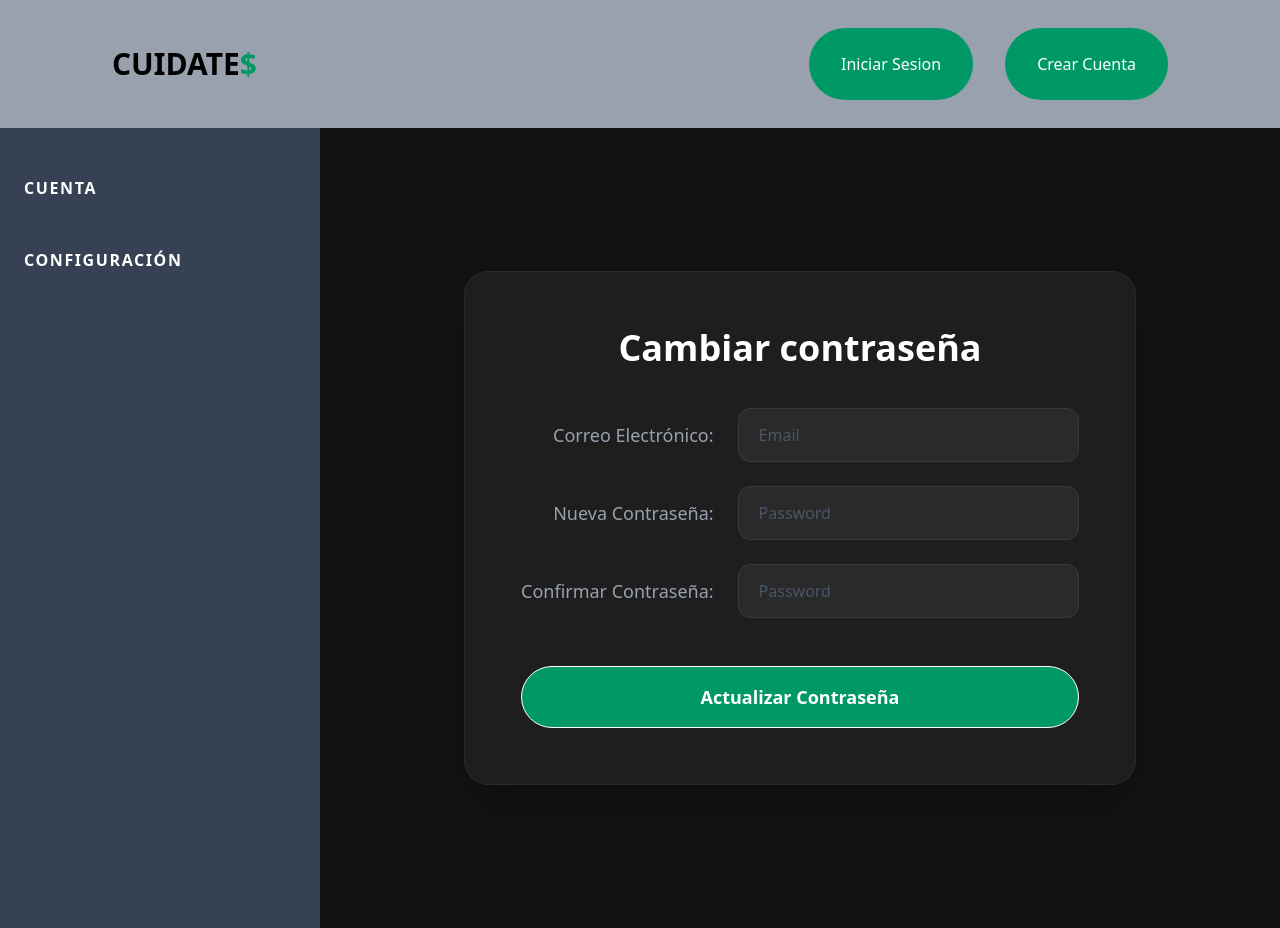
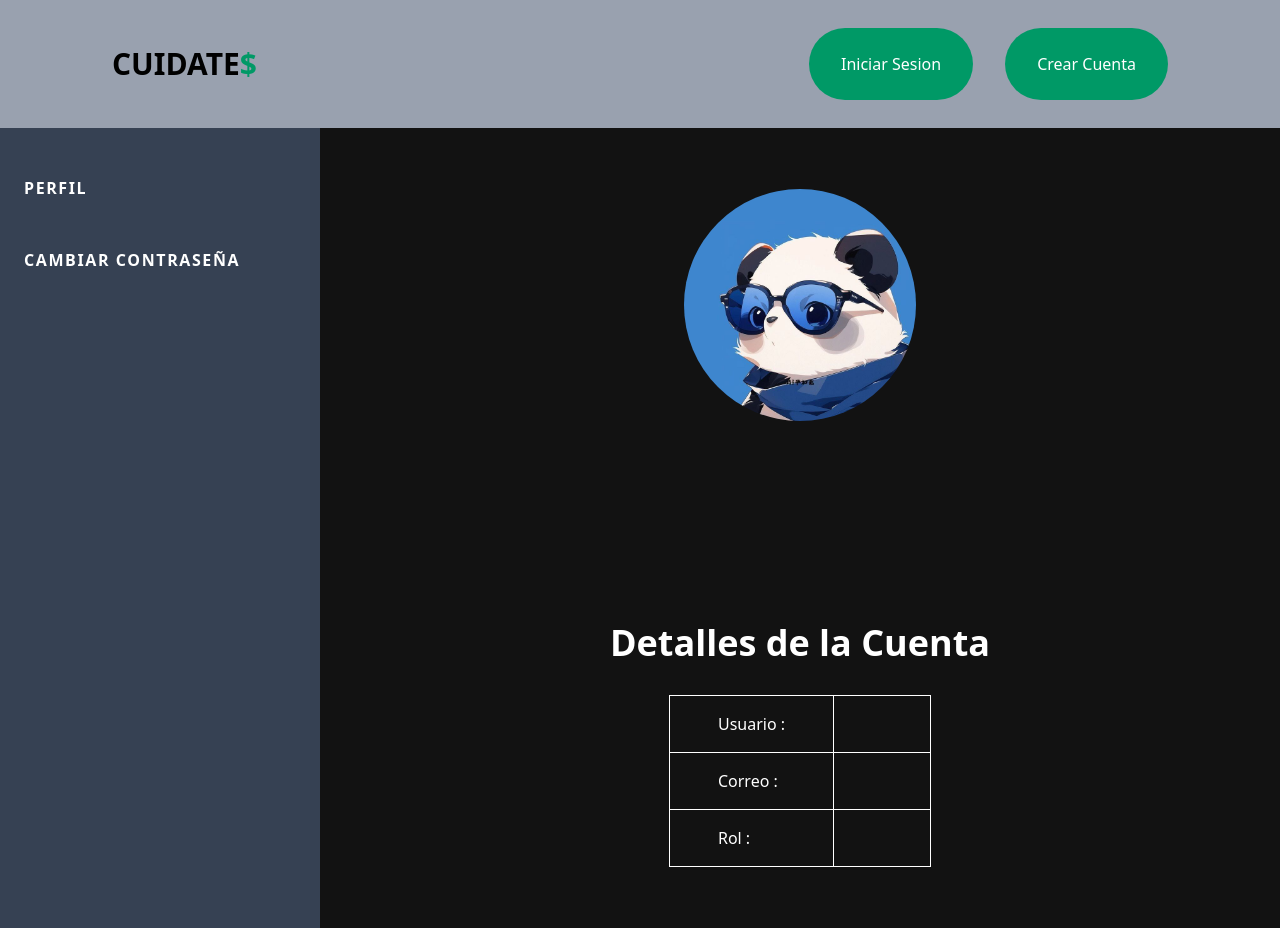
Before and after one commit to DoubleLiFFt/examen, a React (Vite) app: page /Perfil in a window 1280 px wide. Built offline with nearby package versions, Linux system fonts and the light colour scheme.

Commit message:
Cambios en las opciones de configuración

```diff
--- a/src/App.tsx
+++ b/src/App.tsx
@@ -11,7 +11,6 @@ import CamContra from "./Components/Users/CamContra.tsx"
 import CodConfirm from "./Components/General/CodConfirm.tsx";
 import CorreoConfirm from "./Components/General/CorreoConfirm.tsx";
 import Perfil from "./pages/Users/Perfil.tsx";
-import Cuenta from "./pages/Users/Cuenta.tsx";
 import Configuracion from "./pages/Users/Configuracion.tsx";
 
 function App() {
@@ -29,7 +28,6 @@ function App() {
             <Route path="/CodConfirm" element={<CodConfirm />} />
             <Route path="/CorreoConfirm" element={<CorreoConfirm />} />
             <Route path="/Perfil" element={<Perfil />} />
-            <Route path="/Cuenta" element={<Cuenta />} />
             <Route path="/Configuracion" element={<Configuracion />} />
         </Routes>
     </Router>
--- a/src/pages/Users/Configuracion.tsx
+++ b/src/pages/Users/Configuracion.tsx
@@ -7,13 +7,13 @@ export default function Configuracion() {
     return(
         <section className="bg-gray-700 h-screen grid grid-cols-4">
             <div className="flex flex-col gap-4 mt-8 text-white">
-                <span onClick={() => navigate("/Cuenta")} className="relative px-6 py-4 text-white hover:bg-gray-800/50 transition-colors group hover:cursor-pointer">
+                <span onClick={() => navigate("/Perfil")} className="relative px-6 py-4 text-white hover:bg-gray-800/50 transition-colors group hover:cursor-pointer">
                     <div className="absolute left-0 top-0 h-full w-1 bg-emerald-500 scale-y-0 group-hover:scale-y-100 transition-all origin-bottom"></div>
-                    <span className="font-bold tracking-widest">CUENTA</span>
+                    <span className="font-bold tracking-widest">PERFIL</span>
                 </span>
                 <span onClick={() => navigate("/Configuracion")} className="relative px-6 py-4 text-white hover:bg-gray-800/50 transition-colors group hover:cursor-pointer">
                     <div className="absolute left-0 top-0 h-full w-1 bg-emerald-500 scale-y-0 group-hover:scale-y-100 transition-all origin-bottom"></div>
-                    <span className="font-bold tracking-widest">CONFIGURACIÓN</span>
+                    <span className="font-bold tracking-widest">CAMBIAR CONTRASEÑA</span>
                 </span>
             </div>
             <div className="col-span-3">
--- a/src/pages/Users/Cuenta.tsx
+++ /dev/null
@@ -1,48 +0,0 @@
-import {useNavigate} from "react-router-dom";
-import React from "react";
-
-export default function Cuenta() {
-    const accountUsername = sessionStorage.getItem("username");
-    const accountRole = sessionStorage.getItem("userRole");
-    const accountEmail = sessionStorage.getItem("email");
-    const navigate = useNavigate();
-    return(
-        <section className="bg-gray-700 h-screen grid grid-cols-4">
-            <div className="flex flex-col gap-4 mt-8 text-white">
-                <span onClick={() => navigate("/Cuenta")} className="relative px-6 py-4 text-white hover:bg-gray-800/50 transition-colors group hover:cursor-pointer">
-                    <div className="absolute left-0 top-0 h-full w-1 bg-emerald-500 scale-y-0 group-hover:scale-y-100 transition-all origin-bottom"></div>
-                    <span className="font-bold tracking-widest">CUENTA</span>
-                </span>
-                <span onClick={() => navigate("/Configuracion")} className="relative px-6 py-4 text-white hover:bg-gray-800/50 transition-colors group hover:cursor-pointer">
-                    <div className="absolute left-0 top-0 h-full w-1 bg-emerald-500 scale-y-0 group-hover:scale-y-100 transition-all origin-bottom"></div>
-                    <span className="font-bold tracking-widest">CONFIGURACIÓN</span>
-                </span>
-            </div>
-            <div className="grid col-span-3 bg-[#121212] gap-12 items-center justify-center w-full">
-                <div className="flex flex-col items-center">
-                    <h1 className="text-white font-bold text-9xl">IMAGEN</h1>
-                    <span className="text-white font-bold text-6xl tracking-widest">{accountUsername?.toUpperCase()}</span>
-                </div>
-                <div className="flex flex-col items-center gap-8">
-                    <h1 className="text-white font-bold text-4xl">Datos de la Cuenta</h1>
-                    <table>
-                        <tbody className="text-white border">
-                            <tr className="border">
-                                <td className="border px-12 py-4">Usuario :</td>
-                                <td className="px-12 py-4 font-bold tracking-widest">{accountUsername?.toUpperCase()}</td>
-                            </tr>
-                            <tr className="border">
-                                <td className="border px-12 py-4">Correo :</td>
-                                <td className="px-12 py-4 font-bold tracking-widest">{accountEmail?.toUpperCase()}</td>
-                            </tr>
-                            <tr className="border">
-                                <td className="border px-12 py-4">Rol :</td>
-                                <td className="px-12 py-4 font-bold tracking-widest">{accountRole?.toUpperCase()}</td>
-                            </tr>
-                        </tbody>
-                    </table>
-                </div>
-            </div>
-        </section>
-    )
-}
--- a/src/pages/Users/Perfil.tsx
+++ b/src/pages/Users/Perfil.tsx
@@ -1,23 +1,47 @@
-import CamContra from "../../Components/Users/CamContra.tsx";
 import {useNavigate} from "react-router-dom";
 import React from "react";
 
 export default function Perfil() {
+    const accountUsername = sessionStorage.getItem("username");
+    const accountRole = sessionStorage.getItem("userRole");
+    const accountEmail = sessionStorage.getItem("email");
     const navigate = useNavigate();
     return(
         <section className="bg-gray-700 h-screen grid grid-cols-4">
             <div className="flex flex-col gap-4 mt-8 text-white">
-                <span onClick={() => navigate("/Cuenta")} className="relative px-6 py-4 text-white hover:bg-gray-800/50 transition-colors group hover:cursor-pointer">
+                <span onClick={() => navigate("/Perfil")} className="relative px-6 py-4 text-white hover:bg-gray-800/50 transition-colors group hover:cursor-pointer">
                     <div className="absolute left-0 top-0 h-full w-1 bg-emerald-500 scale-y-0 group-hover:scale-y-100 transition-all origin-bottom"></div>
-                    <span className="font-bold tracking-widest">CUENTA</span>
+                    <span className="font-bold tracking-widest">PERFIL</span>
                 </span>
                 <span onClick={() => navigate("/Configuracion")} className="relative px-6 py-4 text-white hover:bg-gray-800/50 transition-colors group hover:cursor-pointer">
                     <div className="absolute left-0 top-0 h-full w-1 bg-emerald-500 scale-y-0 group-hover:scale-y-100 transition-all origin-bottom"></div>
-                    <span className="font-bold tracking-widest">CONFIGURACIÓN</span>
+                    <span className="font-bold tracking-widest">CAMBIAR CONTRASEÑA</span>
                 </span>
             </div>
-            <div className="col-span-3">
-                <CamContra />
+            <div className="grid col-span-3 bg-[#121212] gap-12 items-center justify-center w-full">
+                <div className="flex flex-col items-center gap-8">
+                    <img src="../../../public/Animals.jpeg" alt="img" className="rounded-full h-58"/>
+                    <span className="text-white font-bold text-6xl tracking-widest">{accountUsername?.toUpperCase()}</span>
+                </div>
+                <div className="flex flex-col items-center gap-8">
+                    <h1 className="text-white font-bold text-4xl">Detalles de la Cuenta</h1>
+                    <table>
+                        <tbody className="text-white border">
+                        <tr className="border">
+                            <td className="border px-12 py-4">Usuario :</td>
+                            <td className="px-12 py-4 font-bold tracking-widest">{accountUsername?.toUpperCase()}</td>
+                        </tr>
+                        <tr className="border">
+                            <td className="border px-12 py-4">Correo :</td>
+                            <td className="px-12 py-4 font-bold tracking-widest">{accountEmail?.toUpperCase()}</td>
+                        </tr>
+                        <tr className="border">
+                            <td className="border px-12 py-4">Rol :</td>
+                            <td className="px-12 py-4 font-bold tracking-widest">{accountRole?.toUpperCase()}</td>
+                        </tr>
+                        </tbody>
+                    </table>
+                </div>
             </div>
         </section>
     )
```
Also changed, not shown: public/Animals.jpeg (added).
